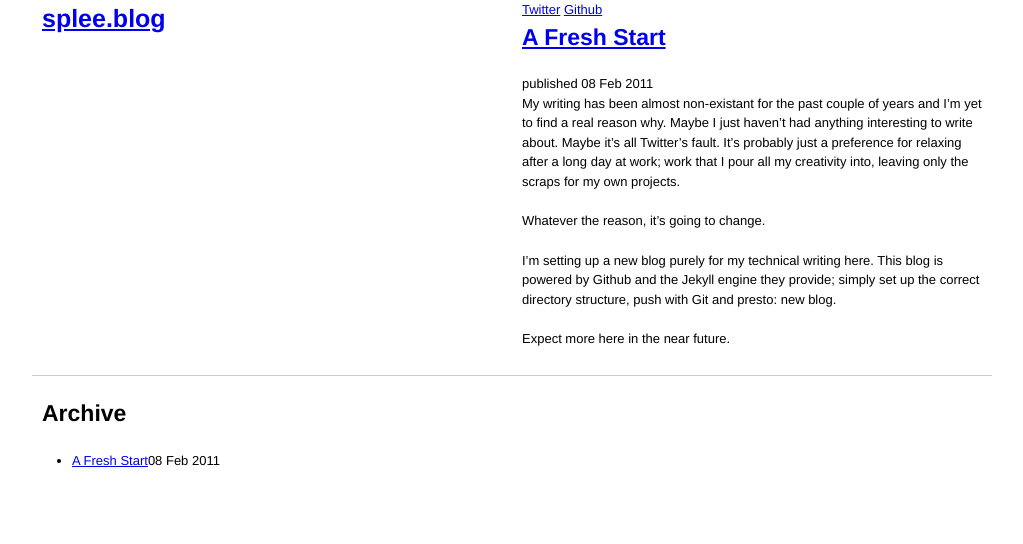
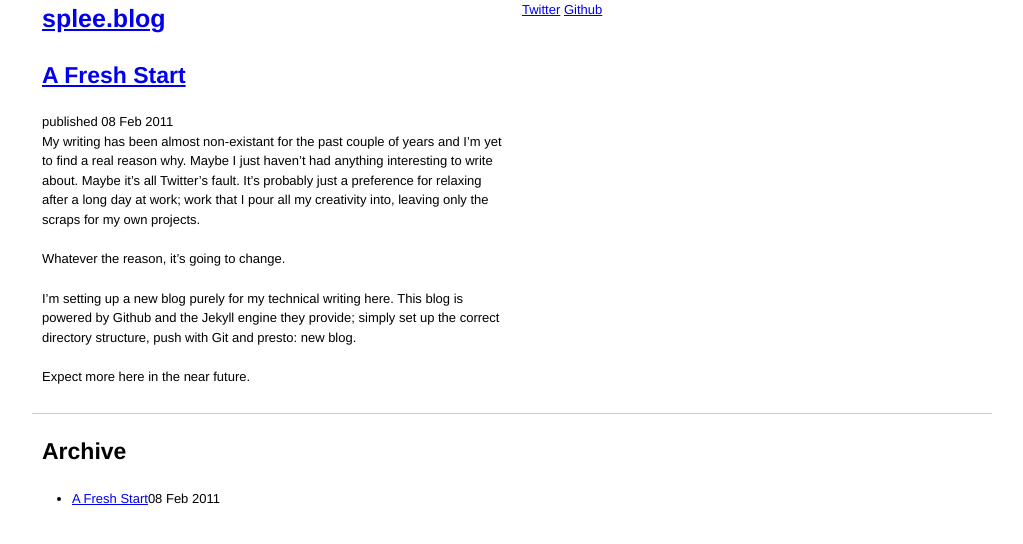
Before and after one commit to splee/splee.github.com, a Jekyll site: the page built from index.html, in a window 1280 px wide. Shown: the top 544 px of the page, without its empty margins (128-1151 px from the left). Built offline with Jekyll 4.4.1, drawn with Linux system fonts in a browser that asks for light colours.

Commit message:
Probable fix for layout issues

```diff
--- a/_layouts/default.html
+++ b/_layouts/default.html
@@ -16,6 +16,7 @@
             <a href="http://github.com/splee/">Github</a>
         </nav>
     </header>
+    <div class="clear"></div>
     <section class="container_12">
         {{ content }}
     </section>
```
